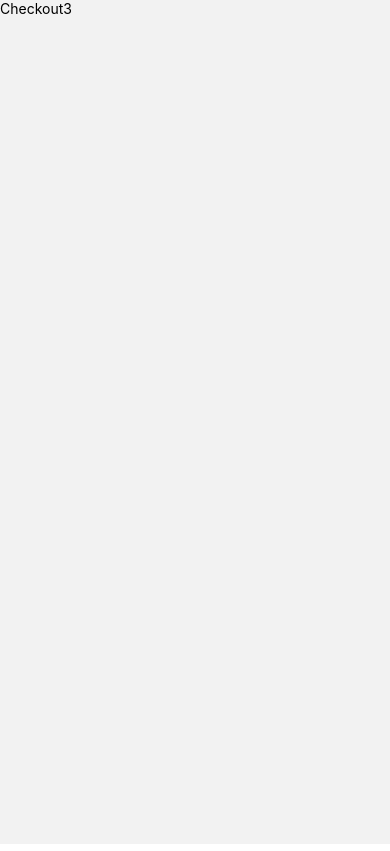
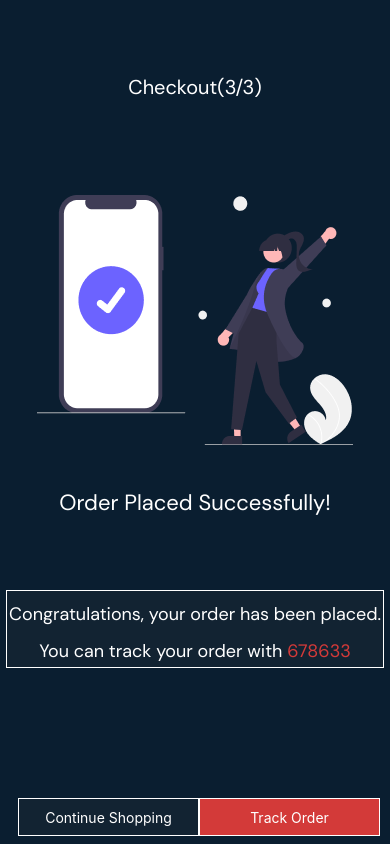
Before and after one commit to Holutunde/Bloodfinder, a React Native app: screen /Checkout3 in a window 390 px wide. Built offline with nearby package versions, Linux system fonts and the light colour scheme.

Commit message:
feature(checkout): Added Checkout Screen 3

```diff
--- a/Navigation/AuthStack.js
+++ b/Navigation/AuthStack.js
@@ -8,6 +8,7 @@ import Cart from '../screens/Cart'
 import Checkout1 from '../screens/Checkout1'
 import Checkout2 from '../screens/Checkout2'
 import Checkout3 from '../screens/Checkout3'
+import Order from '../screens/Order'
 
 const Stack = createNativeStackNavigator()
 
@@ -22,6 +23,7 @@ const AuthStack = () => {
       <Stack.Screen name="Checkout1" component={Checkout1} />
       <Stack.Screen name="Checkout2" component={Checkout2} />
       <Stack.Screen name="Checkout3" component={Checkout3} />
+      <Stack.Screen name="Order" component={Order} />
     </Stack.Navigator>
   )
 }
--- a/screens/Checkout3.js
+++ b/screens/Checkout3.js
@@ -1,14 +1,87 @@
-import { StyleSheet, Text, View } from 'react-native'
+import { StyleSheet, View, Image } from 'react-native'
 import React from 'react'
+import { FontAwesome, Ionicons } from '@expo/vector-icons'
+import NormalText, { BoldText } from '../components/Text'
+import Button from '../components/Button'
 
-const Checkout3 = () => {
+const Checkout3 = ({ navigation }) => {
+  const orderID = Math.random().toString().substr(4, 6)
+
   return (
-    <View>
-      <Text>Checkout3</Text>
+    <View style={styles.container}>
+      <View style={styles.uppertext}>
+        <BoldText style={styles.toptext}>Checkout(3/3)</BoldText>
+      </View>
+      <View style={styles.imgcont}>
+        <Image
+          style={styles.img}
+          source={require('../assets/images/Checkout3.png')}
+        />
+        <BoldText style={{ fontSize: 22, marginTop: 40 }}>
+          Order Placed Successfully!
+        </BoldText>
+        <View style={styles.remark}>
+          <NormalText style={{ fontSize: 18, marginTop: 10 }}>
+            Congratulations, your order has been placed.
+          </NormalText>
+          <NormalText style={{ fontSize: 18, marginTop: 10 }}>
+            You can track your order with{' '}
+            <NormalText style={{ fontSize: 18, color: '#D33A39' }}>
+              {orderID}
+            </NormalText>
+          </NormalText>
+        </View>
+      </View>
+      <View style={styles.downbtns}>
+        <Button
+          onPress={() => navigation.navigate('Search')}
+          style={{ width: 181, height: 38, backgroundColor: '#122332' }}
+        >
+          Continue Shopping
+        </Button>
+        <Button
+          onPress={() => navigation.navigate('Order')}
+          style={{ width: 181, height: 38 }}
+        >
+          Track Order
+        </Button>
+      </View>
     </View>
   )
 }
 
 export default Checkout3
 
-const styles = StyleSheet.create({})
+const styles = StyleSheet.create({
+  container: {
+    flex: 1,
+    backgroundColor: '#0a1e30',
+  },
+  uppertext: {
+    alignItems: 'center',
+    marginTop: 70,
+    marginBottom: 20,
+  },
+  toptext: {
+    fontSize: 20,
+  },
+  imgcont: {
+    alignItems: 'center',
+    marginTop: 70,
+  },
+  remark: {
+    backgroundColor: '#122332',
+    width: 378,
+    height: 78,
+    alignItems: 'center',
+    borderWidth: 0.5,
+    borderColor: 'white',
+    marginVertical: 70,
+  },
+  downbtns: {
+    flexDirection: 'row',
+    justifyContent: 'space-between',
+    marginHorizontal: 18,
+    marginTop: 45,
+  },
+})
--- /dev/null
+++ b/screens/Order.js
@@ -0,0 +1,14 @@
+import { StyleSheet, Text, View } from 'react-native'
+import React from 'react'
+
+const Order = () => {
+  return (
+    <View>
+      <Text>Order</Text>
+    </View>
+  )
+}
+
+export default Order
+
+const styles = StyleSheet.create({})
```
Also changed, not shown: screens/Checkout2.js (+3 -17 lines), assets/images/Checkout3.png (added).
